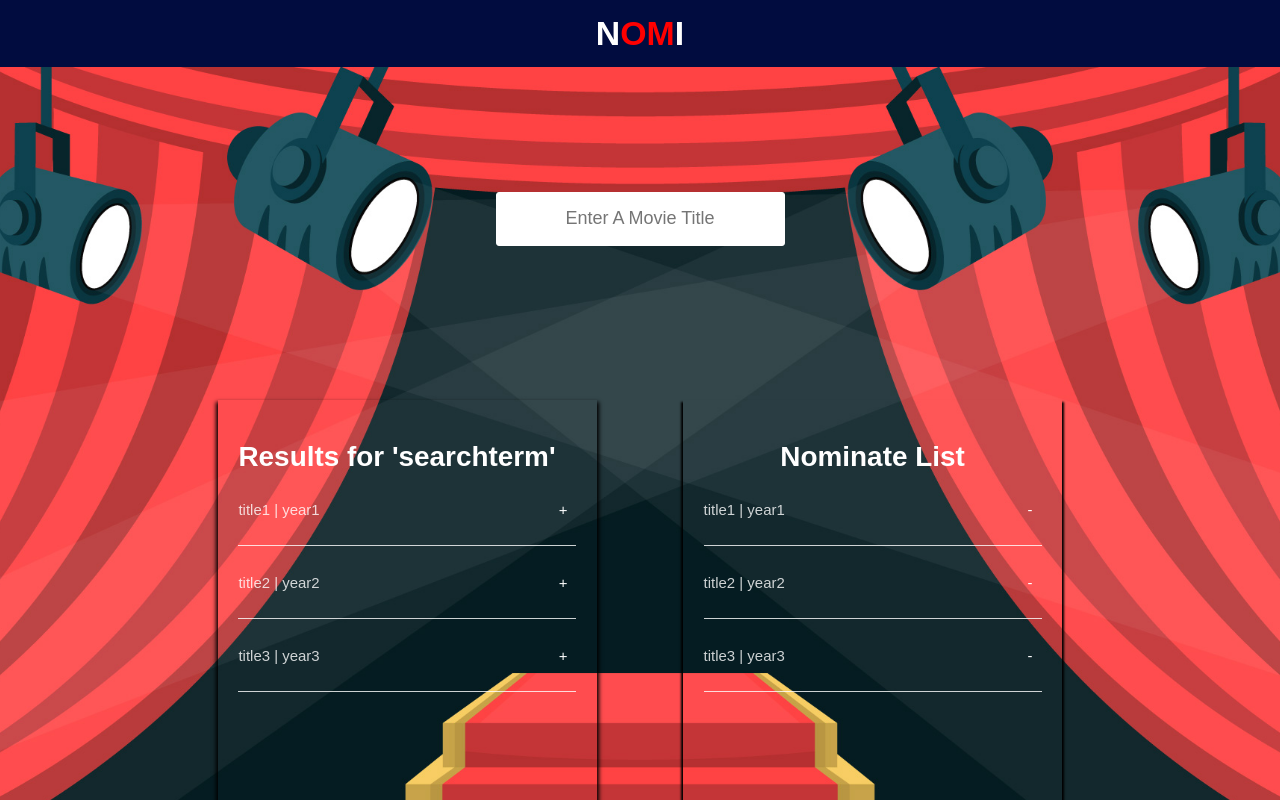
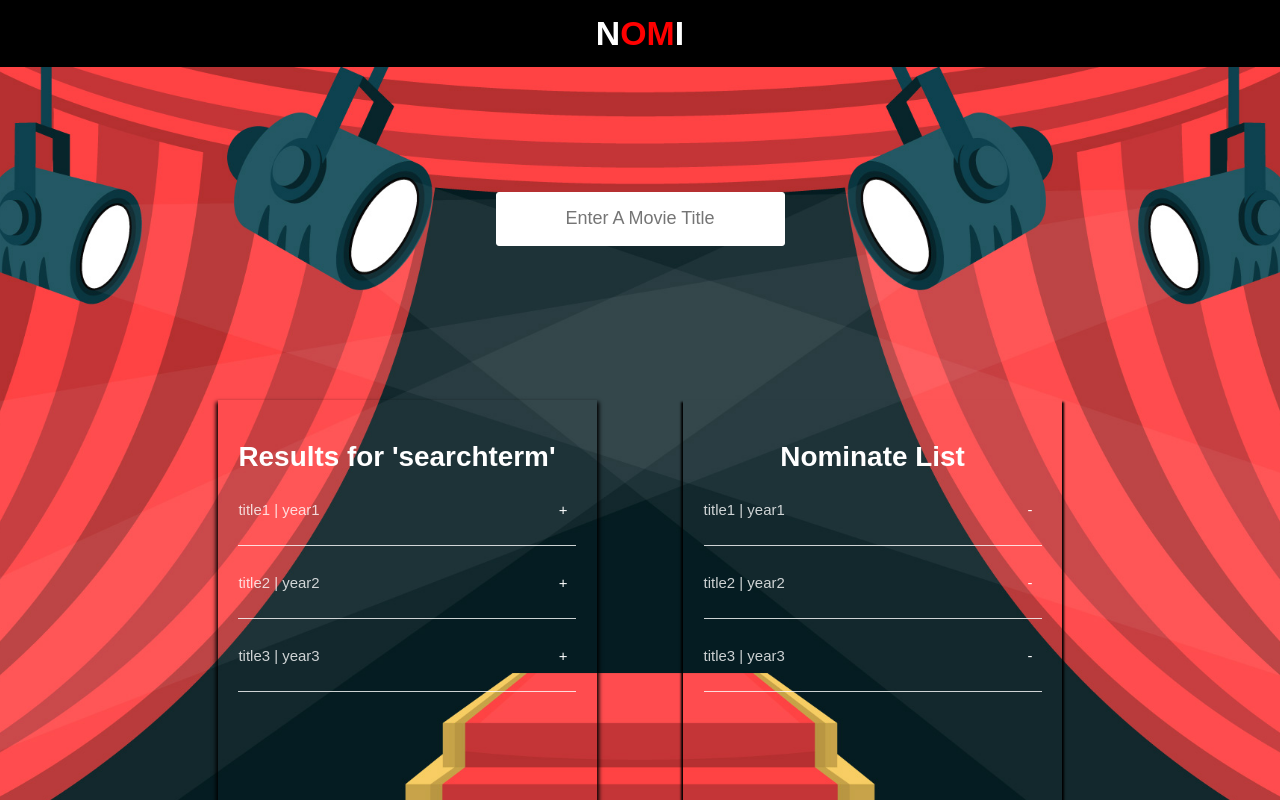
Before and after one commit to wariroja/shopify-omdb-nomi, a React (Create React App) app: page / in a window 1280 px wide. Shown: the top 800 px of the page. Built offline with nearby package versions, Linux system fonts and the light colour scheme.

Commit message:
refactored search

```diff
--- a/src/Components/App/App.css
+++ b/src/Components/App/App.css
@@ -17,7 +17,7 @@ html {
 
 h1 {
   padding: 0.77rem 0;
-  background-color: #010c3f;
+  background-color: black;
   text-align: center;
   font-family: 'Poppins', sans-serif;
   font-size: 1.88rem;
--- a/src/Components/App/App.js
+++ b/src/Components/App/App.js
@@ -47,7 +47,11 @@ class App extends React.Component {
   }
 
   search(term) {
-    console.log(term);
+    return fetch(`http://www.omdbapi.com/?apikey=5f9e3ef&t=${term}`)
+      .then((response) => response.json())
+      .then((jsonResponse) => {
+        console.log(jsonResponse);
+      });
   }
 
   render() {
--- a/src/Components/SearchBar/SearchBar.js
+++ b/src/Components/SearchBar/SearchBar.js
@@ -6,20 +6,16 @@ class SearchBar extends React.Component {
   constructor(props) {
     super(props);
     this.state = { term: '' };
-    this.search = this.search.bind(this);
+    // this.search = this.search.bind(this);
     this.handleChange = this.handleChange.bind(this);
   }
-  search(term) {
-    return fetch(`http://www.omdbapi.com/?apikey=5f9e3ef&t=${this.state.term}`)
-      .then((response) => response.json())
-      .then((jsonResponse) => {
-        console.log(jsonResponse);
-      });
-  }
+  // search(term) {
+  //   this.props.search(this.state.term);
+  // }
 
   handleChange(event) {
     this.setState({ term: event.target.value });
-    console.log(this.state.term);
+    this.props.search(this.state.term);
   }
   render() {
     return (
```
Also changed, not shown: 1 other file (tests, documents, lock files or other folders).
